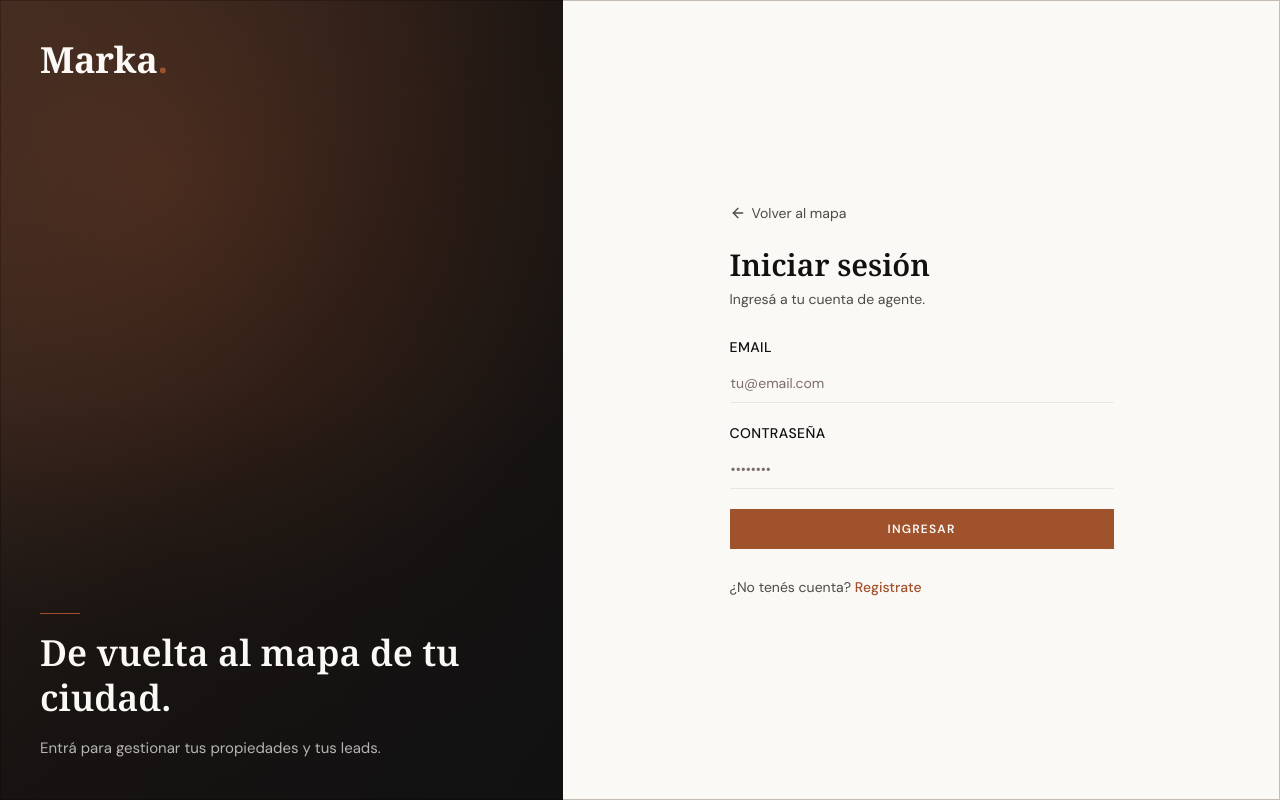
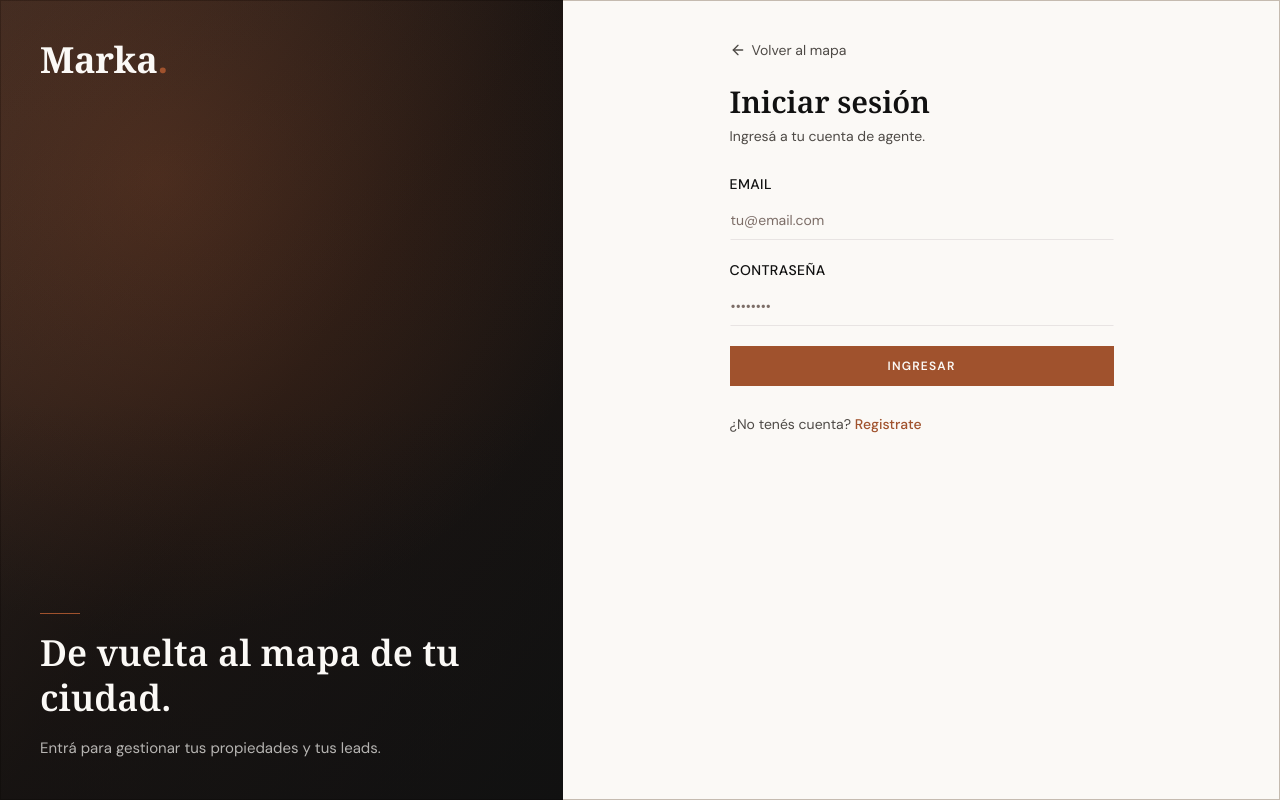
Before and after one commit to facuzavaleta89/marka, a Next.js app: page /login in a window 1280 px wide. Built offline with nearby package versions, Linux system fonts and the light colour scheme.

Commit message:
arreglado bug visual sticky del login-register

```diff
--- a/src/components/auth/AuthLayout.tsx
+++ b/src/components/auth/AuthLayout.tsx
@@ -17,10 +17,10 @@ interface AuthLayoutProps {
 
 export function AuthLayout({ claim, subclaim, children }: AuthLayoutProps) {
   return (
-    <div className="flex min-h-screen flex-col bg-paper md:flex-row">
+    <div className="flex min-h-screen flex-col bg-paper md:flex-row md:items-start">
       {/* ── Panel de identidad ──────────────────────────────────
           En mobile: franja superior corta. En desktop: columna a sangre. */}
-      <section className="relative flex h-44 shrink-0 flex-col justify-between overflow-hidden px-6 py-5 md:h-auto md:min-h-screen md:w-[44%] md:px-10 md:py-10">
+      <section className="relative flex h-44 shrink-0 flex-col justify-between overflow-hidden px-6 py-5 md:sticky md:top-0 md:h-screen md:w-[44%] md:px-10 md:py-10">
         {/* ════════════════════════════════════════════════════════════
             FONDO DEL PANEL — preparado para foto editorial.
             Cuando haya una fotografía real, reemplazar SOLO el <div> de
```
